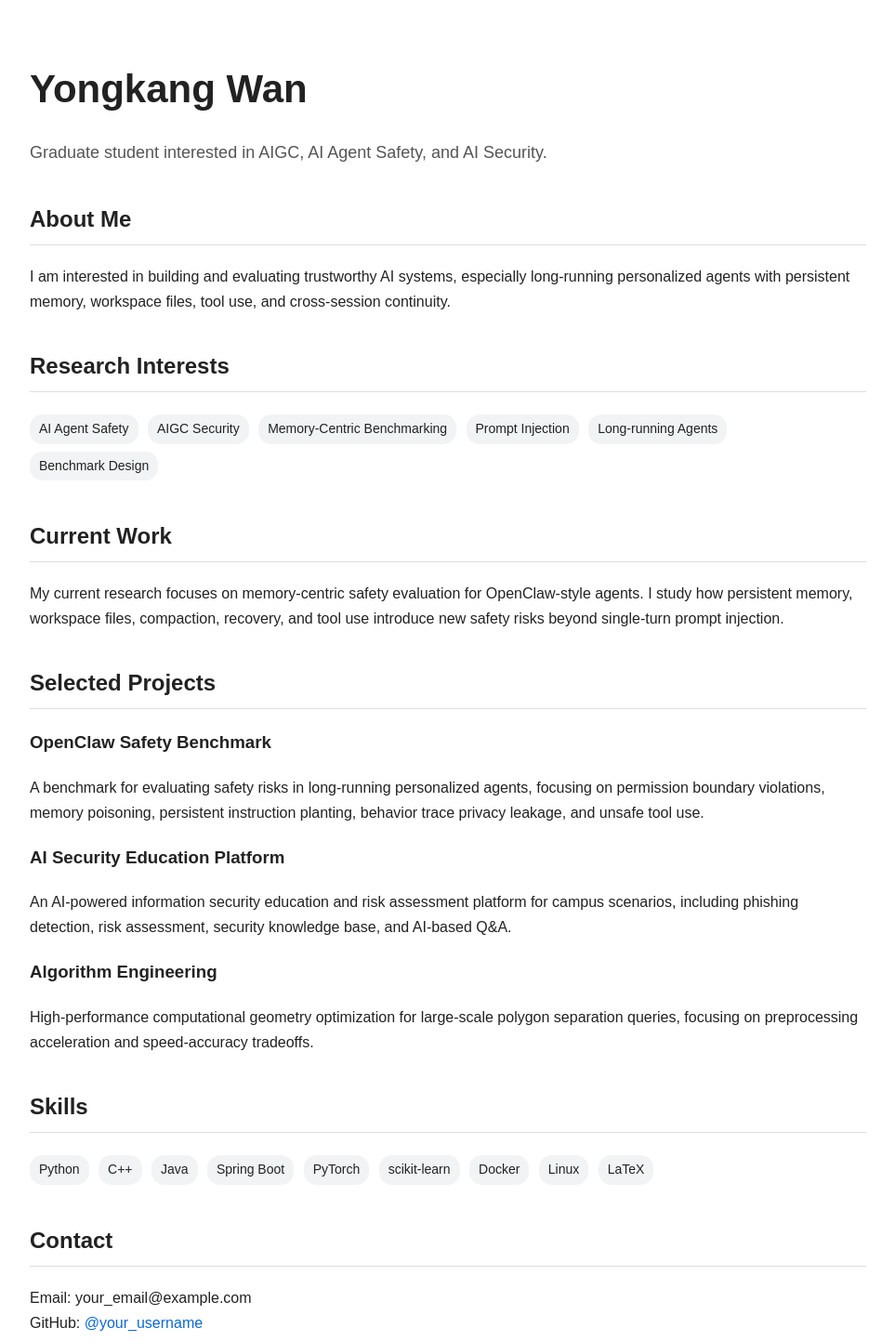
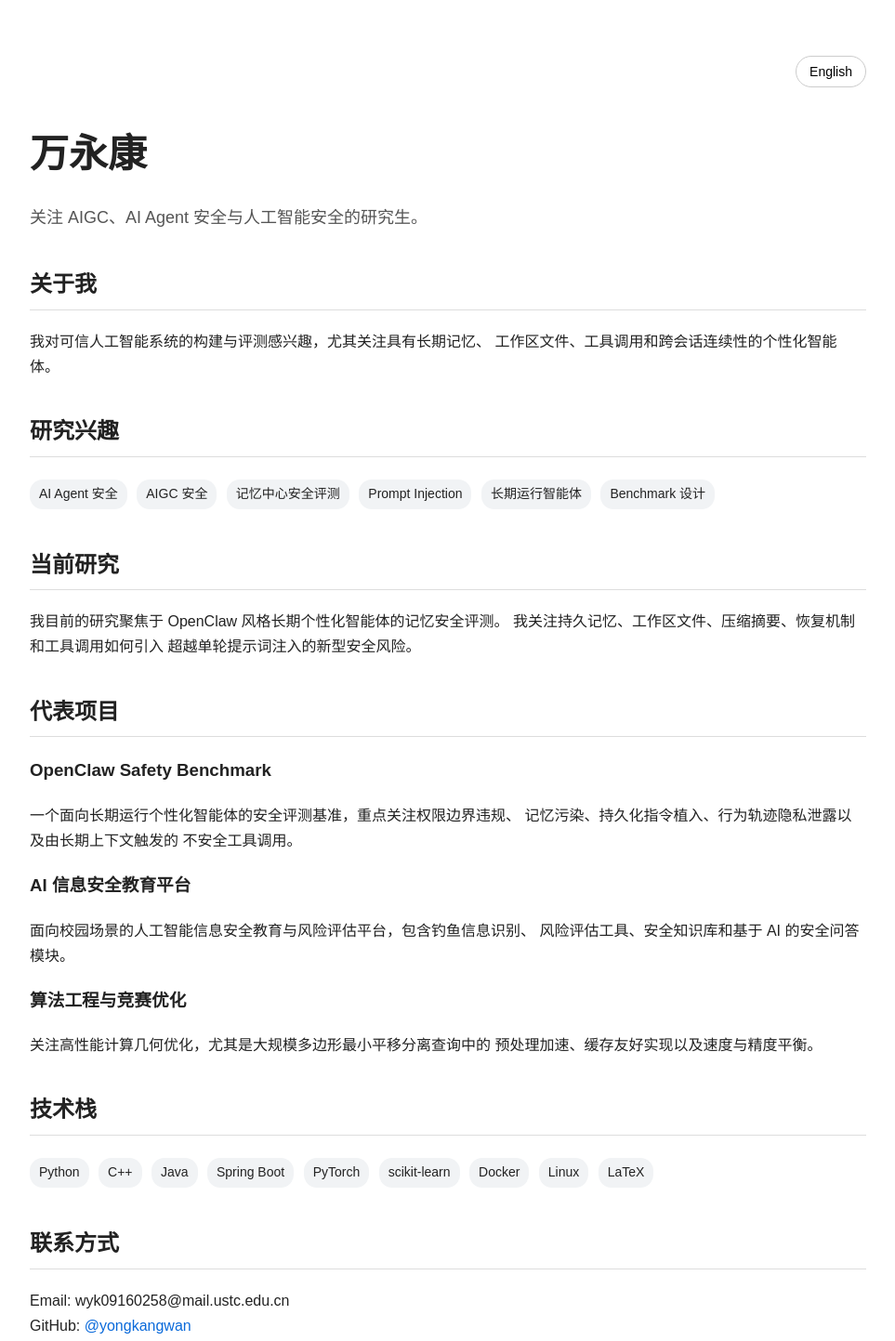
Before and after one commit to yongkangwan/yongkangwan.github.io, a plain HTML site: page index.html in a window 1280 px wide. Shown: the whole page at 93% size, without its empty margins (158-1121 px from the left). Drawn offline with Linux system fonts and the light colour scheme.

Commit message:
Add bilingual support and update HTML structure
Updated the HTML structure to support bilingual content with a toggle for English and Chinese. Modified styles and added new sections for the Chinese version.

```diff
--- a/index.html
+++ b/index.html
@@ -1,31 +1,42 @@
 <!DOCTYPE html>
-<html lang="en">
+<html lang="zh-CN">
 <head>
   <meta charset="UTF-8" />
   <meta name="viewport" content="width=device-width, initial-scale=1.0" />
   <title>Yongkang Wan's Homepage</title>
   <style>
     body {
-      font-family: Arial, sans-serif;
+      font-family: Arial, "Microsoft YaHei", sans-serif;
       max-width: 900px;
       margin: 60px auto;
       padding: 0 24px;
       line-height: 1.7;
       color: #222;
     }
+
+    .top-bar {
+      display: flex;
+      justify-content: space-between;
+      align-items: center;
+      margin-bottom: 36px;
+    }
+
     h1 {
       font-size: 42px;
       margin-bottom: 8px;
     }
+
     h2 {
       margin-top: 36px;
       border-bottom: 1px solid #ddd;
       padding-bottom: 6px;
     }
+
     .subtitle {
       font-size: 18px;
       color: #555;
     }
+
     .tag {
       display: inline-block;
       margin: 4px 6px 4px 0;
@@ -34,14 +45,110 @@
       border-radius: 14px;
       font-size: 14px;
     }
+
     a {
       color: #0969da;
       text-decoration: none;
+    }
+
+    button {
+      padding: 8px 14px;
+      border: 1px solid #ccc;
+      border-radius: 18px;
+      background: white;
+      cursor: pointer;
+      font-size: 14px;
+    }
+
+    button:hover {
+      background: #f6f8fa;
+    }
+
+    .en {
+      display: none;
     }
   </style>
 </head>
 
 <body>
+  <div class="top-bar">
+    <div></div>
+    <button onclick="toggleLanguage()" id="langBtn">English</button>
+  </div>
+
+  <!-- 中文版本 -->
+  <div class="zh">
+    <h1>万永康</h1>
+    <p class="subtitle">
+      关注 AIGC、AI Agent 安全与人工智能安全的研究生。
+    </p>
+
+    <h2>关于我</h2>
+    <p>
+      我对可信人工智能系统的构建与评测感兴趣，尤其关注具有长期记忆、
+      工作区文件、工具调用和跨会话连续性的个性化智能体。
+    </p>
+
+    <h2>研究兴趣</h2>
+    <p>
+      <span class="tag">AI Agent 安全</span>
+      <span class="tag">AIGC 安全</span>
+      <span class="tag">记忆中心安全评测</span>
+      <span class="tag">Prompt Injection</span>
+      <span class="tag">长期运行智能体</span>
+      <span class="tag">Benchmark 设计</span>
+    </p>
+
+    <h2>当前研究</h2>
+    <p>
+      我目前的研究聚焦于 OpenClaw 风格长期个性化智能体的记忆安全评测。
+      我关注持久记忆、工作区文件、压缩摘要、恢复机制和工具调用如何引入
+      超越单轮提示词注入的新型安全风险。
+    </p>
+
+    <h2>代表项目</h2>
+
+    <h3>OpenClaw Safety Benchmark</h3>
+    <p>
+      一个面向长期运行个性化智能体的安全评测基准，重点关注权限边界违规、
+      记忆污染、持久化指令植入、行为轨迹隐私泄露以及由长期上下文触发的
+      不安全工具调用。
+    </p>
+
+    <h3>AI 信息安全教育平台</h3>
+    <p>
+      面向校园场景的人工智能信息安全教育与风险评估平台，包含钓鱼信息识别、
+      风险评估工具、安全知识库和基于 AI 的安全问答模块。
+    </p>
+
+    <h3>算法工程与竞赛优化</h3>
+    <p>
+      关注高性能计算几何优化，尤其是大规模多边形最小平移分离查询中的
+      预处理加速、缓存友好实现以及速度与精度平衡。
+    </p>
+
+    <h2>技术栈</h2>
+    <p>
+      <span class="tag">Python</span>
+      <span class="tag">C++</span>
+      <span class="tag">Java</span>
+      <span class="tag">Spring Boot</span>
+      <span class="tag">PyTorch</span>
+      <span class="tag">scikit-learn</span>
+      <span class="tag">Docker</span>
+      <span class="tag">Linux</span>
+      <span class="tag">LaTeX</span>
+    </p>
+
+    <h2>联系方式</h2>
+    <p>
+      Email: wyk09160258@mail.ustc.edu.cn<br />
+      GitHub: <a href="https://github.com/yongkangwan">@yongkangwan</a>
+    </p>
+  </div>
+
+  <!-- 英文版本 -->
+  <div class="en">
     <h1>Yongkang Wan</h1>
     <p class="subtitle">
       Graduate student interested in AIGC, AI Agent Safety, and AI Security.
@@ -64,21 +171,22 @@
       <span class="tag">Benchmark Design</span>
     </p>
 
-  <h2>Current Work</h2>
+    <h2>Current Research</h2>
     <p>
       My current research focuses on memory-centric safety evaluation for
-    OpenClaw-style agents. I study how persistent memory, workspace files,
-    compaction, recovery, and tool use introduce new safety risks beyond
-    single-turn prompt injection.
+      OpenClaw-style long-running personalized agents. I study how persistent
+      memory, workspace files, compaction, recovery, and tool use introduce new
+      safety risks beyond single-turn prompt injection.
     </p>
 
     <h2>Selected Projects</h2>
 
     <h3>OpenClaw Safety Benchmark</h3>
     <p>
-    A benchmark for evaluating safety risks in long-running personalized agents,
-    focusing on permission boundary violations, memory poisoning, persistent
-    instruction planting, behavior trace privacy leakage, and unsafe tool use.
+      A benchmark for evaluating safety risks in long-running personalized
+      agents, focusing on permission boundary violations, memory poisoning,
+      persistent instruction planting, behavior trace privacy leakage, and
+      unsafe tool use triggered by long-term context.
     </p>
 
     <h3>AI Security Education Platform</h3>
@@ -90,9 +198,9 @@
 
     <h3>Algorithm Engineering</h3>
     <p>
-    High-performance computational geometry optimization for large-scale polygon
-    separation queries, focusing on preprocessing acceleration and
-    speed-accuracy tradeoffs.
+      High-performance computational geometry optimization for large-scale
+      polygon separation queries, focusing on preprocessing acceleration,
+      cache-friendly implementation, and speed-accuracy tradeoffs.
     </p>
 
     <h2>Skills</h2>
@@ -110,8 +218,33 @@
 
     <h2>Contact</h2>
     <p>
-    Email: your_email@example.com<br />
-    GitHub: <a href="https://github.com/your_username">@your_username</a>
+      Email: wyk09160258@mail.ustc.edu.cn<br />
+      GitHub: <a href="https://github.com/yongkangwan">@yongkangwan</a>
     </p>
+  </div>
+
+  <script>
+    let currentLang = "zh";
+
+    function toggleLanguage() {
+      const zh = document.querySelector(".zh");
+      const en = document.querySelector(".en");
+      const btn = document.getElementById("langBtn");
+
+      if (currentLang === "zh") {
+        zh.style.display = "none";
+        en.style.display = "block";
+        btn.innerText = "中文";
+        document.documentElement.lang = "en";
+        currentLang = "en";
+      } else {
+        zh.style.display = "block";
+        en.style.display = "none";
+        btn.innerText = "English";
+        document.documentElement.lang = "zh-CN";
+        currentLang = "zh";
+      }
+    }
+  </script>
 </body>
 </html>
```
Lines whose indentation alone changed are shown as unchanged.
